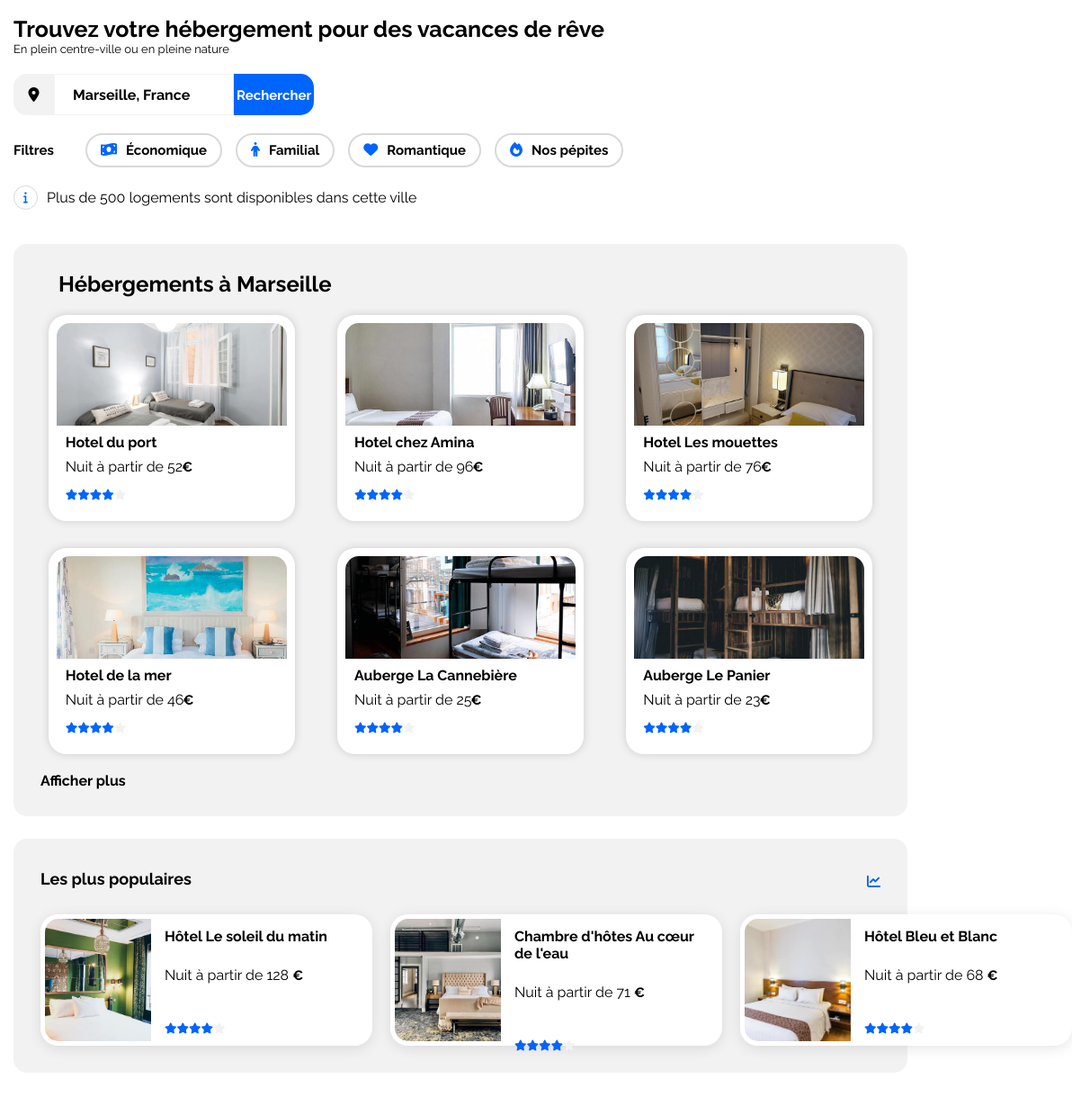
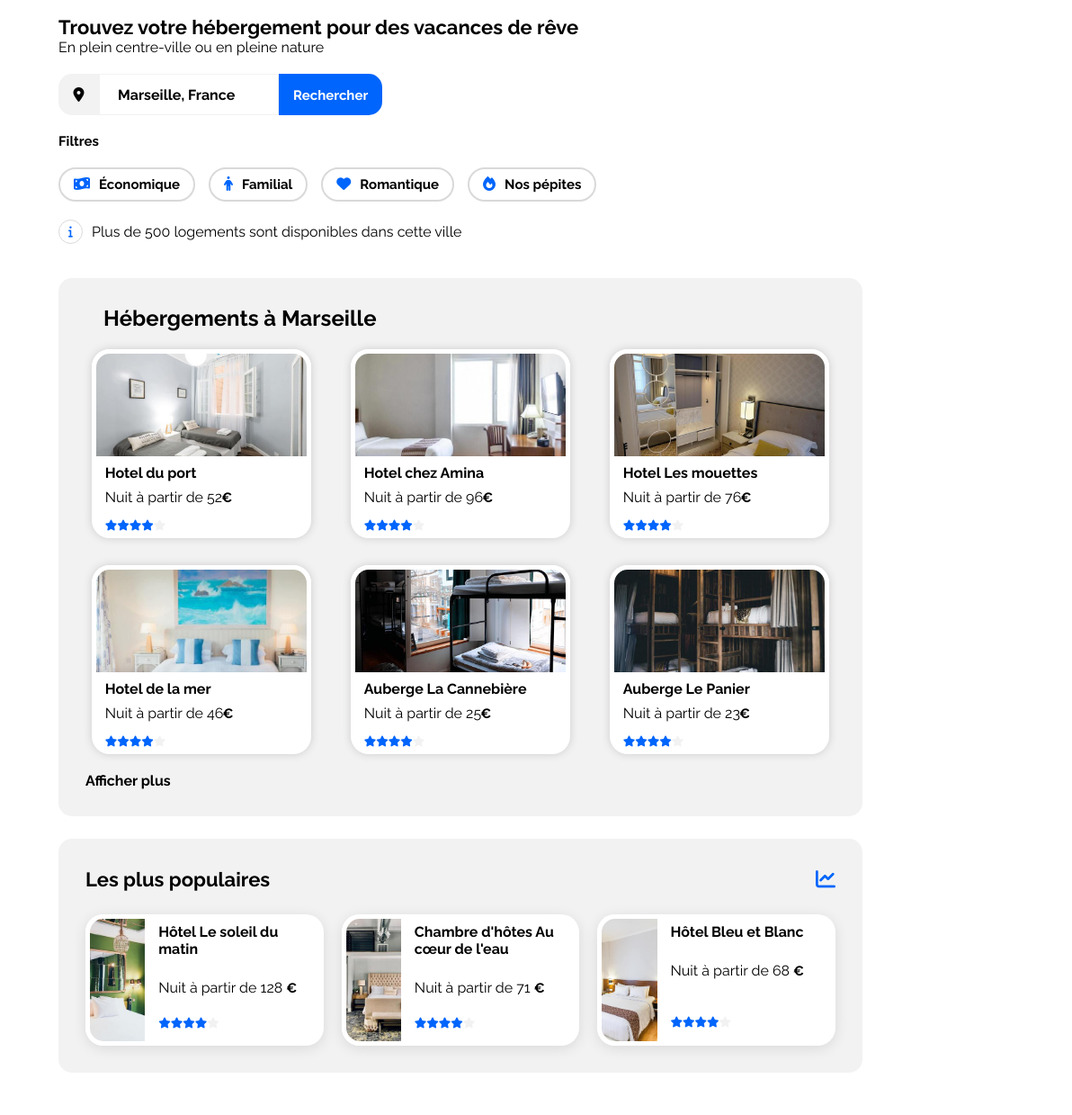
Before and after one commit to dalton-x/TG_inte_web_P3, a plain HTML site: page index.html in a window 1024 px wide. Shown: the part 100-1339 px from the top of the page at 90% size, 1192 px wide, since content can reach past the window. Drawn offline with Linux system fonts and the light colour scheme.

Commit message:
changement version tablette

```diff
--- a/css/hebergements.css
+++ b/css/hebergements.css
@@ -21,8 +21,6 @@
   border-radius: 20px;
   box-shadow: 0px 0px 10px rgb(206, 203, 203);
   width: 29.33%;
-  padding: 4px;
-  padding-bottom: 15px;
 }
 
 .hebergements-image {
--- a/css/populaires.css
+++ b/css/populaires.css
@@ -7,19 +7,28 @@
   flex-direction: column;
   gap: 25px;
 }
+
 #populaires-list {
   display: flex;
   flex-direction: column;
   gap: 30px;
 }
+
 #titre-populaires {
   display: flex;
   justify-content: space-between;
   align-items: center;
 }
+
 #titre-populaires span {
-  font-size: 18px;
+  color: #000;
+  font-family: Raleway;
+  font-size: 22px;
+  font-style: normal;
+  font-weight: 700;
+  line-height: normal;
 }
+
 .populaires-card a {
   display: flex;
   height: 146px;
@@ -29,6 +38,7 @@
   background: #FFF;
   box-shadow: 0px 3px 15px 0px rgba(0, 0, 0, 0.10);
 }
+
 .plus-populaires-images {
   width: 123px;
   height: 146px;
@@ -38,10 +48,12 @@
   border-left: 5px solid var(--White, #FFF);
   object-fit: cover;
 }
+
 #titre-populaires i {
   color: var(--color-primary);
-  font-size: 15px;
+  font-size: 22px;
 }
+
 .description-pop {
   display: flex;
   width: 246px;
@@ -49,7 +61,7 @@
   padding: 10px 5px 5px 15px;
   flex-direction: column;
   align-items: flex-start;
-  gap: 24px;
+  gap: 5px;
 }
 
 .description-pop h3 {
@@ -63,7 +75,6 @@
 }
 
 .etoiles_populaires {
-  padding-top: 20px;
   padding-bottom: 5px;
   font-size: 12px;
 }
--- a/css/tablet.css
+++ b/css/tablet.css
@@ -1,17 +1,75 @@
 @media (min-width: 769px) and (max-width: 1024px) {
+  body {
+    padding-left: 50px;
+    padding-right: 50px;
+  }
+  #titre h1 {
+    font-family: Raleway;
+    font-size: 22px;
+    font-style: normal;
+    font-weight: 700;
+    line-height: normal;
+  }
+
+  #titre p {
+    font-family: Raleway;
+    font-size: 16px;
+    font-style: normal;
+    font-weight: 400;
+    line-height: normal;
+  }
+
   #section-hebergements-pop {
     flex-direction: column;
   }
+
   #populaires-list {
+    display: flex;
+    align-items: flex-start;
+    gap: 20px;
+    align-self: stretch;
     flex-direction: row;
-    gap: 20px;
   }
+
+  .plus-populaires-images {
+    width: 25%;
+  }
+
   .populaires-card {
-    width: 50%;
+    /* display: flex; */
+    height: 146px;
+    /* justify-content: center; */
+    /* align-items: center; */
+    flex: 1 0 0;
+    gap: 25px;
+    max-width: 265px;
   }
+
+  .description-pop {
+    display: flex;
+    width: 183.111px;
+    padding: 10px 5px 5px 15px;
+    flex-direction: column;
+    align-items: flex-start;
+    gap: 24px;
+    align-self: stretch;
+  }
+
+  .description-pop h3 {
+    color: #000;
+    align-self: stretch;
+    /* Card/Title */
+    font-family: Raleway;
+    font-size: 16px;
+    font-style: normal;
+    font-weight: 700;
+    line-height: normal;
+  }
+
   #activites {
     gap: 50px;
   }
+
   .activites-card {
     width: 240px;
     height: auto;
@@ -20,8 +78,29 @@
   .activites-card h3 {
     font-size: 2vw;
   }
+
   .activites-images {
     width: var(--width);
     height: 200px;
   }
+
+  #text-button {
+    padding: 16px;
+  }
+
+  #filters {
+    display: flex;
+    flex-direction: column;
+    align-items: flex-start;
+    gap: 20px;
+  }
+  #filter h2 {
+    text-align: left;
+  }
+
+  #categories {
+    display: flex;
+    flex-wrap: wrap;
+    justify-content: flex-start;
+  }
 }
```
